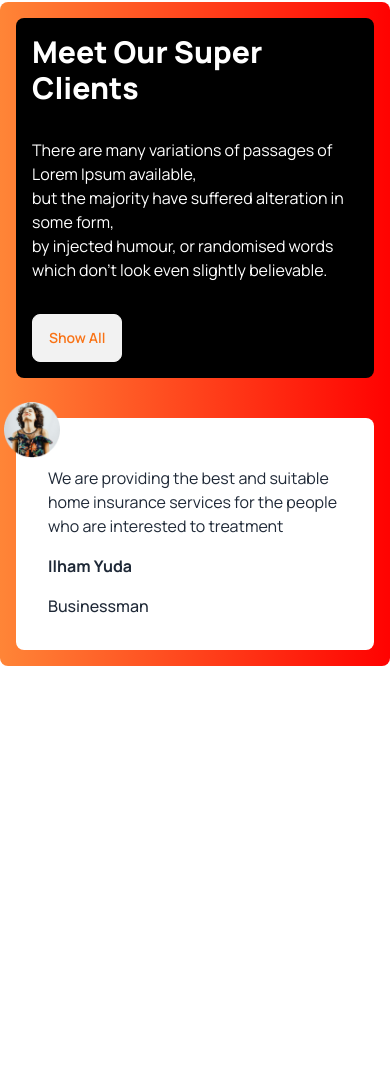
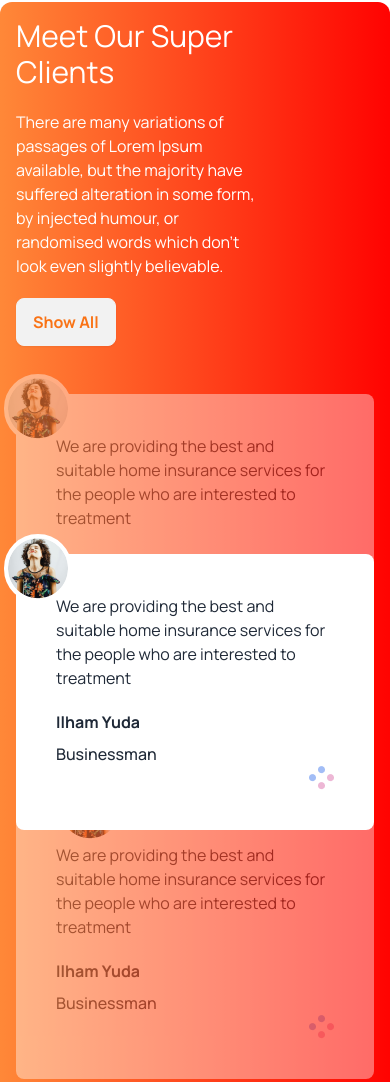
Before and after one commit to muhammadamirhamza90/Tea-house, a plain HTML site: page index.html in a window 390 px wide. Shown: the part 4299-5381 px from the top of the page. Before the commit the page ends 4965 px from the top, so only its background shows below. Drawn offline with nearby package versions, Linux system fonts and the light colour scheme.

Commit message:
recreate super client section and responsive layout for multiple device

```diff
--- a/index.html
+++ b/index.html
@@ -139,7 +139,7 @@
                     <div class="bg-gradient-to-r from-[#94a3b8] to-[#f8fafc] h-36 rounded-xl"></div>
                 </div>
                 <div class="lg:space-y-14 space-y-3 p-4 flex-1 lg:ml-6">
-                    <h3 class="lgtext-5xl text-2xl font-extrabold">Great Tea, Freshly <br> Presented</h3>
+                    <h3 class="lg:text-5xl font-extrabold  text-2xl">Great Tea, Freshly <br> Presented</h3>
                     <p>
                         The meaning of gong cha is chanese is to provide the best tea to emperor from all possessions .
                         It represents the highest quality and self expectation. Establishing in 2006, Gong cha had been
@@ -160,29 +160,65 @@
 
         <!-- Super clients section -->
         <section
-            class="container mx-auto flex lg:gap-28 gap-10 flex-col lg:flex-row bg-gradient-to-r from-[#ff8537] to-[#ff0201] rounded-lg lg:px-16 px-4 lg:py-16 py-4">
-            <div class="lg:px-16 px-4 lg:py-16 py-4 bg-black rounded-lg space-y-8">
-                <h2 class="lg:text-5xl text-3xl font-extrabold text-white">Meet Our Super <br> Clients</h2>
-                <p class="text-white">There are many variations of passages of Lorem Ipsum available, <br> but the
-                    majority have suffered
-                    alteration in some form, <br> by injected humour, or randomised words which don't look even slightly
-                    believable.
-                </p>
-                <button class="btn text-orange-500 px-4 py-4">Show All</button>
+            class="container mx-auto flex flex-col lg:flex-row gap-12 rounded-xl bg-gradient-to-r from-[#ff8838] to-[#ff0301] lg:px-16 px-4 lg:py-24 py-4">
+            <div class="text-white flex items-center">
+                <div class="space-y-5 pr-28">
+                    <h3 class="lg:text-5xl text-3xl lg:font-extrabold">Meet Our Super <br> Clients</h3>
+                    <p>
+                        There are many variations of passages of Lorem Ipsum available, but the majority have suffered
+                        alteration in some form, by injected humour, or randomised words which don't look even slightly
+                        believable.
+                    </p>
+                    <button class="btn text-orange-500  text-base font-bold">Show All</button>
+                </div>
             </div>
-            <!-- customer review -->
-            <div class="lg:mt-20 p-8 bg-white rounded-lg md:w-96 lg:h-[260px] ">
-                <div class="space-y-4 relative">
-                    <img class="absolute lg:-top-16 lg:-left-12 -top-16 -left-11  h-14 w-14" src="./assets/client.png"
-                        alt="">
-                    <p>
-                        We are providing the best and suitable home insurance services for the people who are interested
+            <!-- review container -->
+            <div class="relative">
+                <!-- next review -->
+                <div class="relative opacity-40 z-10 p-10 mb-16 rounded-lg bg-white">
+                    <img class="absolute lg:-top-5 lg:-left-5 -top-5 -left-3 border-4 border-white rounded-full bg-white"
+                        src="./assets/client.png" alt="">
+                    <p>We are providing the best and suitable home insurance services for the people who are interested
                         to treatment
                     </p>
-                    <h4 class="font-bold">Ilham Yuda</h4>
+                    <h4 class="font-bold mt-5 mb-2">Ilham Yuda</h4>
                     <p class="font-medium">Businessman</p>
+                    <div class="flex justify-end">
+                        <img src="./assets/circles.png" alt="">
+                    </div>
+                </div>
+                <!-- current review -->
+                <div class="absolute z-20 top-40 -left-30 lg:-left-36 lg:w-[430px] p-10 rounded-lg bg-white">
+                    <img class="absolute lg:-top-5 lg:-left-5 -top-5 -left-3 border-4 border-white rounded-full bg-white"
+                        src="./assets/client.png" alt="">
+                    <p>We are providing the best and suitable home insurance services for the people who are interested
+                        to treatment
+                    </p>
+                    <h4 class="font-bold mt-5 mb-2">Ilham Yuda</h4>
+                    <p class="font-medium">Businessman</p>
+                    <div class="flex justify-end">
+                        <img src="./assets/circles.png" alt="">
+                    </div>
+                </div>
+                <!-- previous review -->
+                <div class="relative opacity-40 z-10 p-10 rounded-lg bg-white">
+                    <img class="absolutelg:-top-5 lg:-left-5 -top-5 -left-3 border-4 border-white rounded-full bg-white"
+                        src="./assets/client.png" alt="">
+                    <p>We are providing the best and suitable home insurance services for the people who are interested
+                        to treatment
+                    </p>
+                    <h4 class="font-bold mt-5 mb-2">Ilham Yuda</h4>
+                    <p class="font-medium">Businessman</p>
+                    <div class="flex justify-end">
+                        <img src="./assets/circles.png" alt="">
+                    </div>
                 </div>
             </div>
+        </section>
+
+        <!-- News & Events -->
+        <section class="container mx-auto">
+
         </section>
     </main>
 </body>
```
